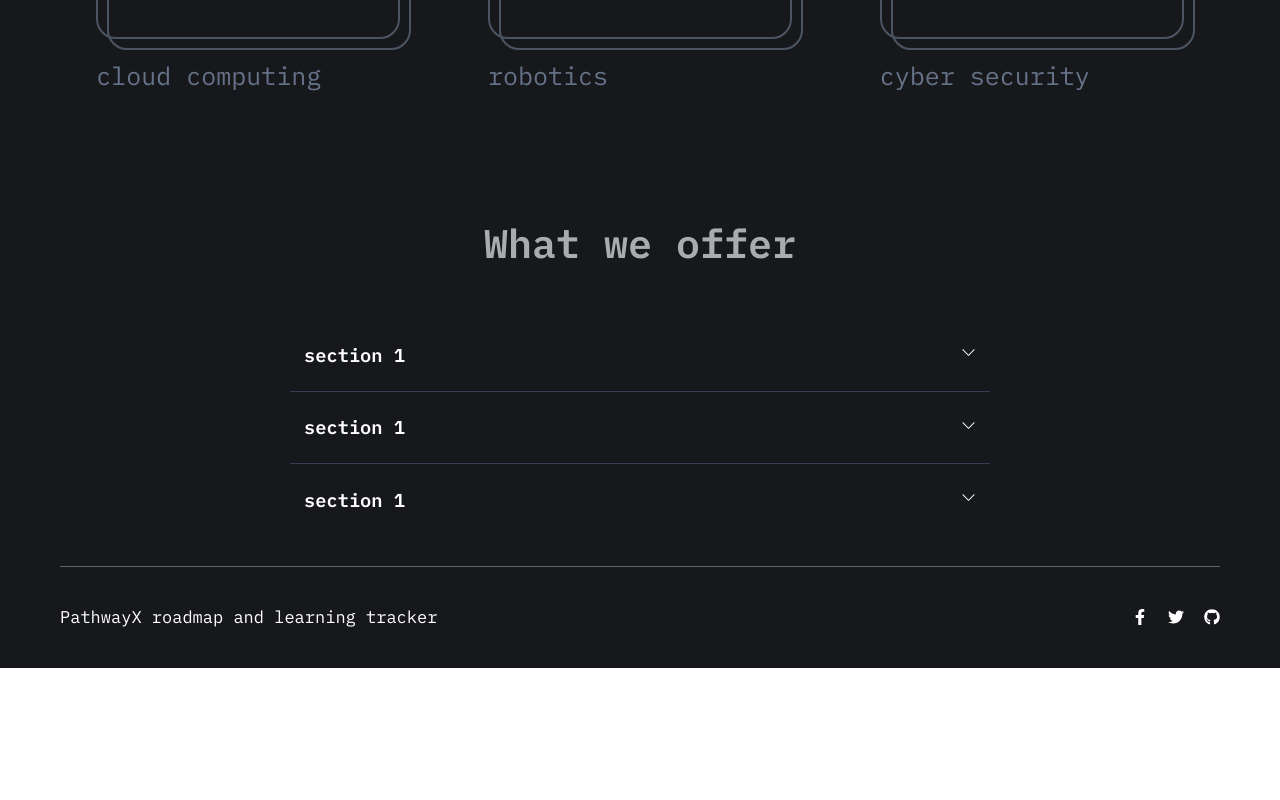
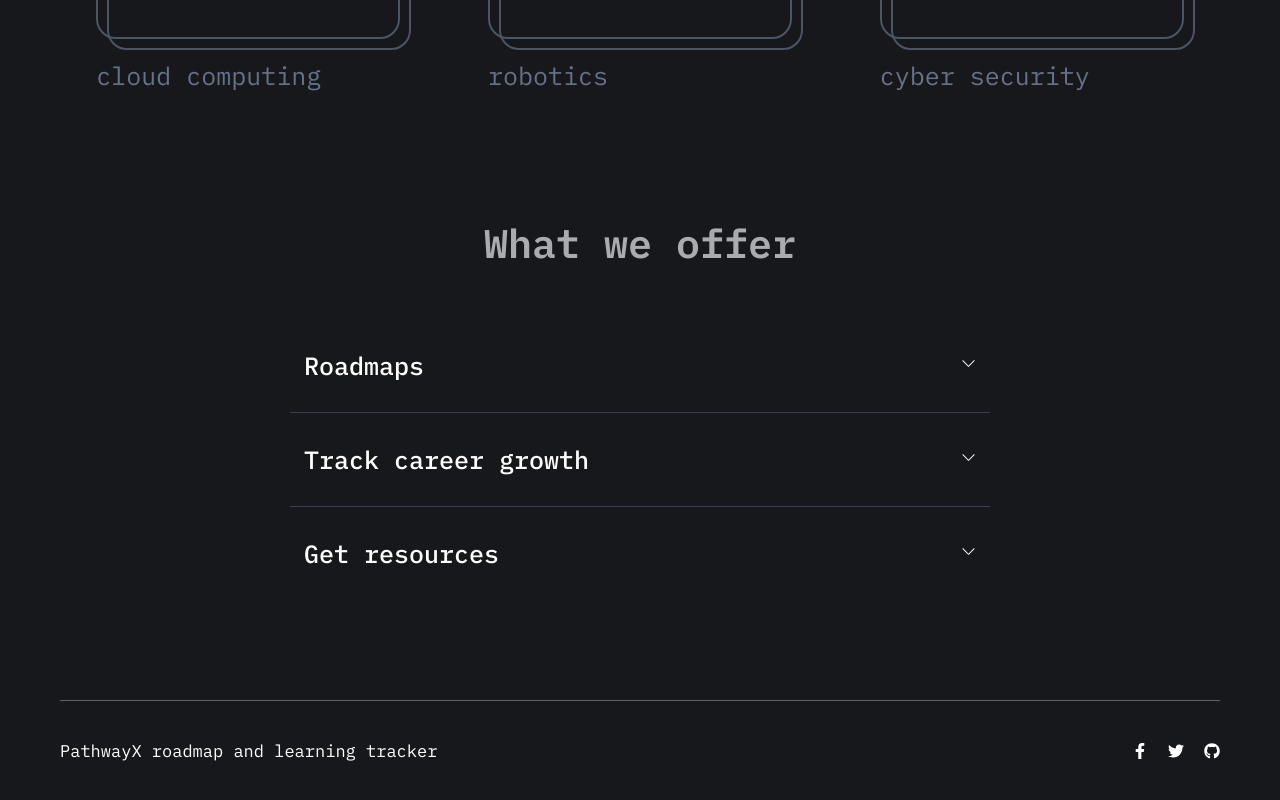
Before and after one commit to omatsola619/pathwayx-project, a Next.js app: page / in a window 1280 px wide. Shown: the part 1632-2432 px from the top of the page. Before the commit the page ends 2300 px from the top, so only its background shows below. Built offline with nearby package versions, Linux system fonts and the light colour scheme.

Commit message:
fixed and added dummy data for accordion components

```diff
--- a/src/components/HomeComp.tsx
+++ b/src/components/HomeComp.tsx
@@ -5,6 +5,7 @@ import Header from './Header';
 import {DATA} from '../data/DummyData'
 import Footer from './Footer';
 import Accordion from './Accordion';
+import {ACCORDIONDATA} from '../data/AccordionData';
 
 function HomeComp() {
     return (
@@ -36,9 +37,11 @@ function HomeComp() {
                 <div className={styles.roadmapTitle}>What we offer</div>
                 <div className={styles.accordions}>
                     <div className={styles.accordionItems}>
-                        <Accordion title="section 1" content="the content of the accordion" />
-                        <Accordion title="section 1" content="the content of the accordion" />
-                        <Accordion title="section 1" content="the content of the accordion" />
+                        {
+                            ACCORDIONDATA.map((item) => {
+                                return <Accordion title={item.title} content={item.content} />;
+                            })
+                        }
                     </div>
                 </div>
             </div>
--- a/src/data/AccordionData.ts
+++ b/src/data/AccordionData.ts
@@ -1,3 +1,19 @@
-export const DATA = [
+export interface AccordionDataType {
+    title: string;
+    content: string;
+}
 
+export const ACCORDIONDATA: AccordionDataType[] = [
+    {
+        title: "Roadmaps",
+        content: "Get roadmaps to your preferred tech career choice"
+    },
+    {
+        title: "Track career growth",
+        content: "keep track of where you are currently on your carrer tracker plan and know what to learn next and in order to fastrack your career growth process"
+    },
+    {
+        title: "Get resources",
+        content: "Get link to great resources that will enable you to learn and improve your skillset and enhance your career growth"
+    }
 ]
--- a/src/styles/Accordion.module.css
+++ b/src/styles/Accordion.module.css
@@ -15,6 +15,8 @@
   }
   .accordionHeader h3{
     font-family: 'IBM Plex Mono', monospace;
+    font-size: 25px;
+    font-weight: 500;
   }
   .accordionIcon {
     font-size: 15px;
@@ -30,6 +32,8 @@
   }
   .accordionContent p{
     color: white;
+    font-family: 'IBM Plex Mono', monospace;
+    font-size: 20px;
   }
   .accordionItems{}
   @media screen and (max-width: 768px) {
--- a/src/styles/Home.module.css
+++ b/src/styles/Home.module.css
@@ -95,7 +95,7 @@
   justify-items: center;
 }
 .accordionSection{
-  margin-bottom: 30px;
+  margin-bottom: 100px;
 }
 .accordions{
   display: flex;
--- a/src/styles/MobileMenu.module.css
+++ b/src/styles/MobileMenu.module.css
@@ -30,7 +30,7 @@
     text-align: center;
     color: white;
     text-decoration: none;
-    font-family: system-ui;
+    font-family: 'IBM Plex Mono', monospace;
     font-size: 20px;
     margin-bottom: 10px;
 }
```
